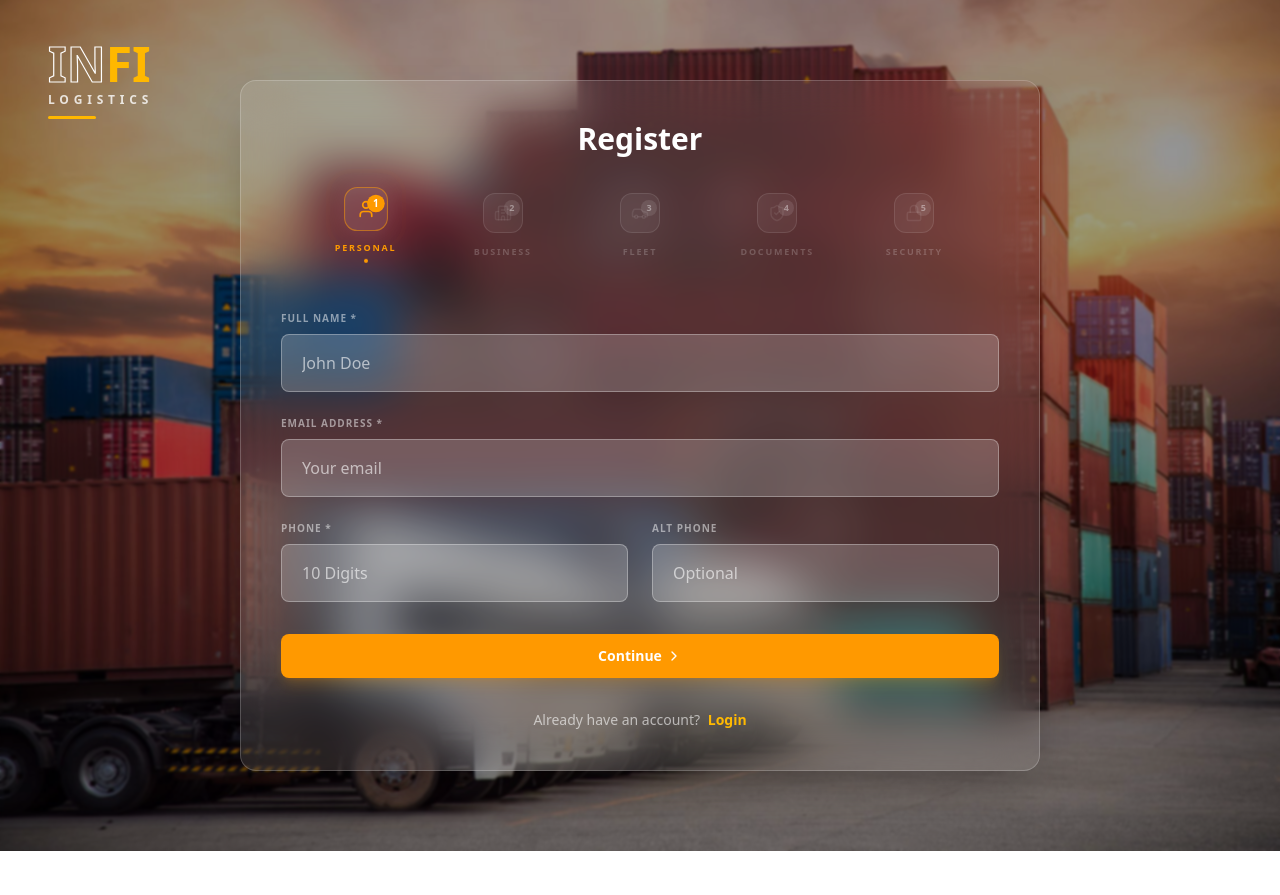
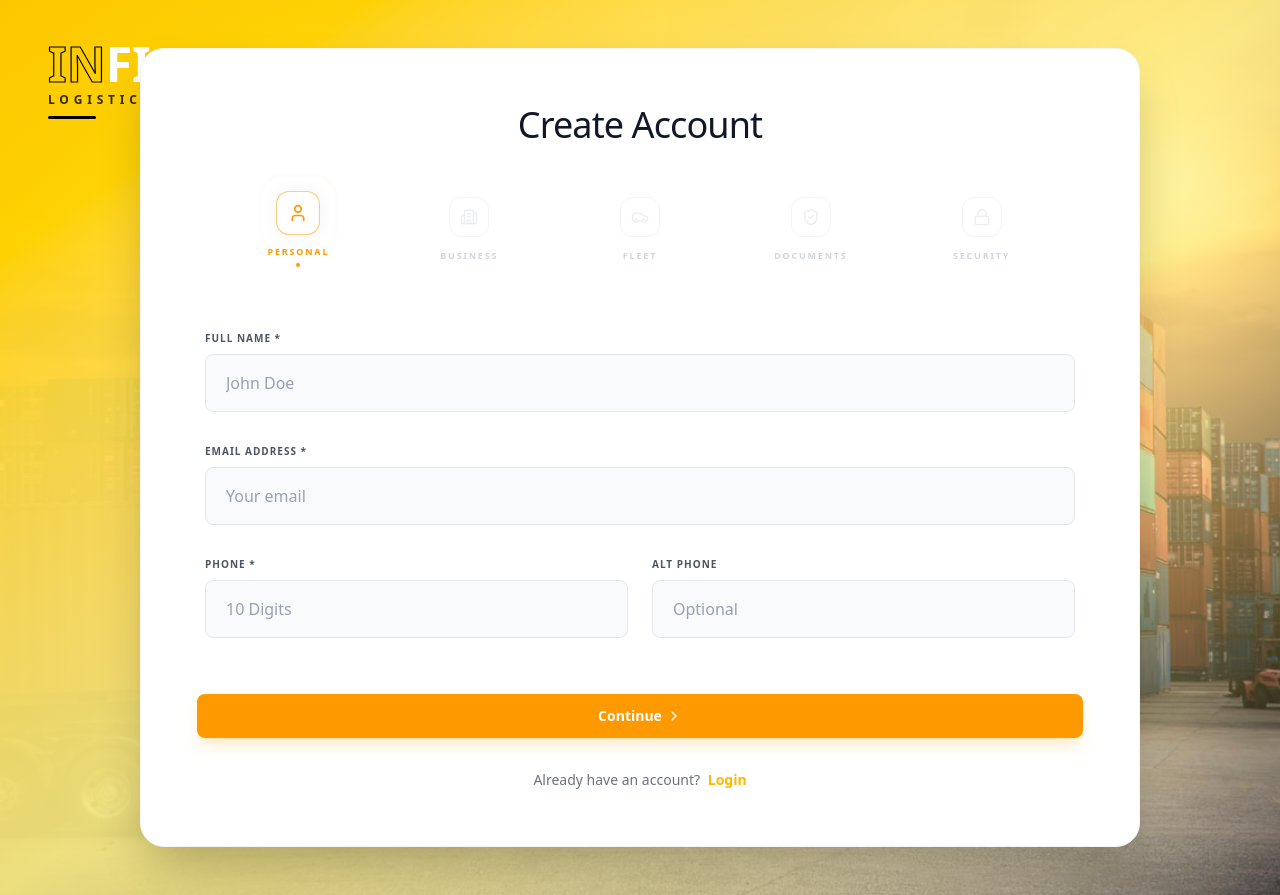
Before and after one commit to ladu9040/infi-new-frontend, a React (Vite) app: page /trans-register in a window 1280 px wide. Before the commit the page ends 851 px from the top, so only its background shows below. Built offline with nearby package versions, Linux system fonts and the light colour scheme.

Commit message:
new ui for login and signup page and added an intro page for first time registering

```diff
--- a/src/App.tsx
+++ b/src/App.tsx
@@ -6,6 +6,7 @@ import { AuthProvider } from './context/AuthContext'
 import { client } from './lib/apollo'
 import { Trans_Login } from './pages/Transporter/Auth/TransLogin/Trans_Login'
 import { Trans_Register } from './pages/Transporter/Auth/TransRegister/Trans_Register'
+import TransIntro from './pages/Transporter/Auth/TransIntro/TransIntro'
 import { Trans_ForgotPassword } from './pages/Transporter/Auth/Reset_password'
 import { CreateQuotation } from './pages/Transporter/Quotation/createQuotation/createQuotation'
 import { QuotationList } from './pages/Transporter/Quotation/QuotationList/quotationList'
@@ -22,6 +23,7 @@ function AppRoutes() {
       <Route path="/" element={<Navigate to="/trans-login" replace />} />
       <Route path="/trans-login" element={<Trans_Login />} />
       <Route path="/trans-register" element={<Trans_Register />} />
+      <Route path="/trans-intro" element={<TransIntro />} />
       <Route path="/trans-forget-pass" element={<Trans_ForgotPassword />} />
       <Route path="/no-access" element={<NoAccess />} />
       <Route path="/agreement" element={<Agreement />} />
--- a/src/pages/Transporter/Auth/TransRegister/Trans_Register.tsx
+++ b/src/pages/Transporter/Auth/TransRegister/Trans_Register.tsx
@@ -137,8 +137,8 @@ export const Trans_Register = () => {
           },
         },
       })
-      toast.success('Registration successful.')
-      navigate('/trans-login')
+      toast.success('Registration successful!');
+      navigate('/trans-intro');
     } catch (err: any) {
       setErrorMsg(err.message || 'Registration failed')
     }
@@ -146,44 +146,45 @@ export const Trans_Register = () => {
 
   return (
     <div className="min-h-screen relative flex items-center justify-center overflow-hidden font-sans">
-      {/* Background Image with subtle overlay for contrast */}
+      {/* Background Image Layer */}
       <div
-        className="absolute inset-0 z-0 bg-cover bg-center bg-no-repeat transition-transform duration-1000"
-        style={{
-          backgroundImage: 'url("/Trucks-port-containers.jpg")',
-          transform: 'scale(1.05)'
-        }}
+        className="absolute inset-0 z-0 bg-cover bg-center bg-no-repeat"
+        style={{ backgroundImage: 'url("/Trucks-port-containers.jpg")' }}
       />
-      <div className="absolute inset-0 z-0 bg-black/40 backdrop-blur-[1px]" />
 
-        {/* Branding (Moved to Top Left Corner) */}
+      {/* Gradient Overlay */}
+      <div
+        className="absolute inset-0 z-0 bg-gradient-to-br from-yellow-400 via-yellow-200/90 to-transparent"
+      />
+      {/* Background Image elements removed for gradient alignment */}
+
+        {/* Branding (Top Left Corner) */}
         <div className="absolute top-6 left-6 lg:top-10 lg:left-12 text-left animate-in fade-in slide-in-from-left duration-1000">
           <h1 className="text-4xl lg:text-5xl font-black flex gap-0 leading-none">
             <span
-              className="text-white"
-              style={{ WebkitTextStroke: '1.2px white', color: 'transparent' }}
+              className="text-transparent"
+              style={{ WebkitTextStroke: '1.2px black' }}
             >
               IN
             </span>
-            <span className="text-[#FFB800]">
+            <span className="text-white">
               FI
             </span>
           </h1>
-          <h2 className="text-[10px] lg:text-xs font-bold text-white tracking-[0.4em] uppercase mt-1 opacity-80">
+          <h2 className="text-[10px] lg:text-xs font-bold text-black tracking-[0.4em] uppercase mt-1 opacity-80">
             Logistics
           </h2>
-          <div className="h-0.5 lg:h-[3px] w-10 lg:w-12 bg-[#FFB800] my-2 rounded-full" />
-
+          <div className="h-0.5 lg:h-[3px] w-10 lg:w-12 bg-black my-2 rounded-full" />
         </div>
       {/* Main Content Container (Centered Form) */}
-      <div className="relative z-10 w-full max-w-[1400px] flex flex-col items-center justify-center px-4 py-20">
+      <div className="relative z-10 w-full max-w-[1400px] flex flex-col items-center justify-center px-4 py-12">
 
 
-        {/* Form Container (Widened and Centered) */}
-        <div className="w-full lg:w-[800px] animate-in fade-in slide-in-from-bottom-4 duration-1000 relative">
-          <div className="bg-white/10 backdrop-blur-xl border border-white/20 rounded-2xl shadow-2xl p-8 lg:p-10 w-full relative">
+        {/* Form Container (Widened and Centered - Minimalistic Design) */}
+        <div className="w-full lg:w-[1000px] animate-in fade-in slide-in-from-bottom-4 duration-1000 relative">
+          <div className="bg-white rounded-3xl shadow-2xl p-8 lg:p-14 w-full relative border border-gray-100">
 
-            <h2 className="text-3xl font-bold mb-8 text-white text-center">Register</h2>
+            <h2 className="text-4xl font-light mb-12 text-gray-900 text-center tracking-tight">Create Account</h2>
 
             {/* Redesigned Steps Indicator */}
             <div className="flex items-center justify-between mb-12 relative px-4">
@@ -210,20 +211,14 @@ export const Trans_Register = () => {
                       group relative flex items-center justify-center
                       w-10 h-10 rounded-xl border transition-all duration-500
                       ${isCompleted ? 'bg-amber-500 border-amber-400 shadow-[0_0_15px_rgba(245,158,11,0.4)] text-white' :
-                        isActive ? 'bg-white/10 border-amber-500/50 text-amber-500 scale-110 shadow-[0_0_20px_rgba(255,255,255,0.1)]' :
-                        'bg-white/5 border-white/10 text-white/20'}
+                        isActive ? 'bg-white border-amber-500/50 text-amber-500 scale-110 shadow-[0_0_20px_rgba(0,0,0,0.05)]' :
+                        'bg-white border-gray-100 text-gray-300'}
                     `}>
                       {isCompleted ? (
                         <CheckCircle2 size={18} strokeWidth={2.5} />
                       ) : (
                         <div className="relative">
                           <Icon size={18} className={`${isActive ? 'opacity-100' : 'opacity-40'}`} />
-                          <span className={`
-                            absolute -top-1 -right-2 w-4 h-4 rounded-full text-[9px] font-black flex items-center justify-center
-                            ${isActive ? 'bg-amber-500 text-white' : 'bg-white/10 text-white/40'}
-                          `}>
-                            {step.id}
-                          </span>
                         </div>
                       )}
 
@@ -237,7 +232,7 @@ export const Trans_Register = () => {
                     <div className="mt-3 flex flex-col items-center">
                       <span className={`
                         text-[9px] font-black uppercase tracking-[0.2em] transition-colors duration-300
-                        ${isActive ? 'text-amber-500' : isCompleted ? 'text-white/80' : 'text-white/20'}
+                        ${isActive ? 'text-amber-500' : isCompleted ? 'text-gray-700' : 'text-gray-300'}
                       `}>
                         {step.title}
                       </span>
@@ -256,7 +251,7 @@ export const Trans_Register = () => {
               </div>
             )}
 
-            <div className="max-h-[450px] overflow-y-auto custom-scrollbar pr-2 -mr-2 mb-8">
+            <div className="max-h-[500px] overflow-y-auto custom-scrollbar px-2 py-4 mb-8">
               {currentStep === 1 && (
                 <div className="space-y-6 animate-in slide-in-from-right-4 duration-300">
                   <InputGroup label="Full Name *" name="fullName" value={form.fullName} onChange={handleChange} placeholder="John Doe" error={errors.fullName} />
@@ -331,7 +326,7 @@ export const Trans_Register = () => {
                       onChange={(e) => setAgreeTerms(e.target.checked)}
                       className="w-4 h-4 appearance-none bg-white/10 border border-white/30 rounded checked:bg-[#FFB800] checked:border-[#FFB800] transition-all cursor-pointer relative checked:after:content-['✓'] checked:after:absolute checked:after:text-white checked:after:text-[10px] checked:after:font-bold checked:after:left-1/2 checked:after:top-1/2 checked:after:-translate-x-1/2 checked:after:-translate-y-1/2"
                     />
-                    <span className="text-xs text-white/60 group-hover:text-white transition-colors">
+                    <span className="text-xs text-gray-600 group-hover:text-gray-900 transition-colors">
                       Accept <a href="#" className="text-[#FFB800] font-bold hover:underline">Terms & Privacy</a>.
                     </span>
                   </label>
@@ -343,7 +338,7 @@ export const Trans_Register = () => {
             {/* Navigation Buttons */}
             <div className="flex flex-col sm:flex-row gap-4 mb-8">
               {currentStep > 1 && (
-                <button onClick={prevStep} className="flex-1 flex items-center justify-center gap-1 py-3 px-6 bg-white/5 hover:bg-white/10 text-white rounded-lg font-bold transition-all border border-white/10 text-sm">
+                <button onClick={prevStep} className="flex-1 flex items-center justify-center gap-1 py-3 px-6 bg-white hover:bg-gray-50 text-gray-600 rounded-lg font-bold transition-all border border-gray-100 text-sm">
                   <ChevronLeft size={16} /> Back
                 </button>
               )}
@@ -359,7 +354,7 @@ export const Trans_Register = () => {
               )}
             </div>
 
-            <p className="text-white/60 text-sm text-center">
+            <p className="text-gray-500 text-sm text-center">
               Already have an account? <a href="/trans-login" className="text-amber-400 font-bold hover:underline ml-1">Login</a>
             </p>
           </div>
@@ -379,36 +374,36 @@ export const Trans_Register = () => {
 }
 
 const InputGroup = ({ label, type = 'text', name, value, onChange, placeholder, error, isTextArea, rows = 3 }: any) => (
-  <div className="flex flex-col gap-2">
-    <label className="text-[10px] uppercase font-bold tracking-widest text-white/50">{label}</label>
+  <div className="flex flex-col gap-2 pb-2">
+    <label className="text-[10px] uppercase font-bold tracking-widest text-gray-600">{label}</label>
     {isTextArea ? (
-      <textarea name={name} value={value} onChange={onChange} rows={rows} placeholder={placeholder} className={`w-full bg-white/20 border ${error ? 'border-red-500/50' : 'border-white/30'} rounded-lg px-5 py-4 text-white placeholder:text-white/60 focus:outline-none focus:ring-2 focus:ring-amber-300 transition-all resize-none font-medium text-sm`} />
+      <textarea name={name} value={value} onChange={onChange} rows={rows} placeholder={placeholder} className={`w-full bg-gray-50 border ${error ? 'border-red-500/50' : 'border-gray-200'} rounded-lg px-5 py-4 text-gray-900 placeholder:text-gray-400 focus:outline-none focus:ring-2 focus:ring-yellow-500 transition-all resize-none font-medium text-sm`} />
     ) : (
-      <input type={type} name={name} value={value} onChange={onChange} placeholder={placeholder} className={`w-full bg-white/20 border ${error ? 'border-red-500/50' : 'border-white/30'} rounded-lg px-5 py-4 text-white placeholder:text-white/60 focus:outline-none focus:ring-2 focus:ring-amber-300 transition-all font-medium`} />
+      <input type={type} name={name} value={value} onChange={onChange} placeholder={placeholder} className={`w-full bg-gray-50 border ${error ? 'border-red-500/50' : 'border-gray-200'} rounded-lg px-5 py-4 text-gray-900 placeholder:text-gray-400 focus:outline-none focus:ring-2 focus:ring-yellow-500 transition-all font-medium`} />
     )}
     {error && <p className="text-red-400 text-[10px] font-bold uppercase tracking-tight ml-2">{error}</p>}
   </div>
 )
 
 const SelectGroup = ({ label, name, value, onChange, options }: any) => (
-  <div className="flex flex-col gap-2">
-    <label className="text-[10px] uppercase font-bold tracking-widest text-white/50">{label}</label>
+  <div className="flex flex-col gap-2 pb-2">
+    <label className="text-[10px] uppercase font-bold tracking-widest text-gray-600">{label}</label>
     <div className="relative">
-      <select name={name} value={value} onChange={onChange} className="w-full bg-white/20 border border-white/30 rounded-lg px-5 py-4 text-white appearance-none focus:outline-none focus:ring-2 focus:ring-amber-300 transition-all font-medium">
-        <option value="" className="bg-gray-900">Select...</option>
-        {options.map((opt: any) => <option key={opt.value} value={opt.value} className="bg-gray-900">{opt.label}</option>)}
+      <select name={name} value={value} onChange={onChange} className="w-full bg-gray-50 border border-gray-200 rounded-lg px-5 py-4 text-gray-900 appearance-none focus:outline-none focus:ring-2 focus:ring-yellow-500 transition-all font-medium">
+        <option value="" className="bg-white">Select...</option>
+        {options.map((opt: any) => <option key={opt.value} value={opt.value} className="bg-white">{opt.label}</option>)}
       </select>
-      <div className="absolute right-5 top-1/2 -translate-y-1/2 pointer-events-none text-white/30">▼</div>
+      <div className="absolute right-5 top-1/2 -translate-y-1/2 pointer-events-none text-gray-400">▼</div>
     </div>
   </div>
 )
 
 const PasswordInput = ({ label, name, value, onChange, show, toggle, error }: any) => (
-  <div className="flex flex-col gap-2">
-    <label className="text-[10px] uppercase font-bold tracking-widest text-white/50">{label}</label>
+  <div className="flex flex-col gap-2 pb-2">
+    <label className="text-[10px] uppercase font-bold tracking-widest text-gray-600">{label}</label>
     <div className="relative">
-      <input type={show ? 'text' : 'password'} name={name} value={value} onChange={onChange} placeholder="••••••••" className={`w-full bg-white/20 border ${error ? 'border-red-400/50' : 'border-white/30'} rounded-lg px-5 py-4 text-white placeholder:text-white/60 focus:outline-none focus:ring-2 focus:ring-amber-300 transition-all pr-12 font-medium`} />
-      <button type="button" onClick={toggle} className="absolute right-5 top-1/2 -translate-y-1/2 text-white/30 hover:text-white transition-colors">{show ? <EyeOff size={18} /> : <Eye size={18} />}</button>
+      <input type={show ? 'text' : 'password'} name={name} value={value} onChange={onChange} placeholder="••••••••" className={`w-full bg-gray-50 border ${error ? 'border-red-400/50' : 'border-gray-200'} rounded-lg px-5 py-4 text-gray-900 placeholder:text-gray-400 focus:outline-none focus:ring-2 focus:ring-yellow-500 transition-all pr-12 font-medium`} />
+      <button type="button" onClick={toggle} className="absolute right-5 top-1/2 -translate-y-1/2 text-gray-400 hover:text-gray-600 transition-colors">{show ? <EyeOff size={18} /> : <Eye size={18} />}</button>
     </div>
     {error && <p className="text-red-400 text-[10px] font-bold uppercase tracking-tight ml-2">{error}</p>}
   </div>
```
Also changed, not shown: src/pages/Transporter/Auth/TransIntro/TransIntro.tsx (added, +60 -0 lines), src/pages/Transporter/Auth/TransLogin/Trans_Login.tsx (+29 -24 lines), 1 other file (tests, documents, lock files or other folders).
